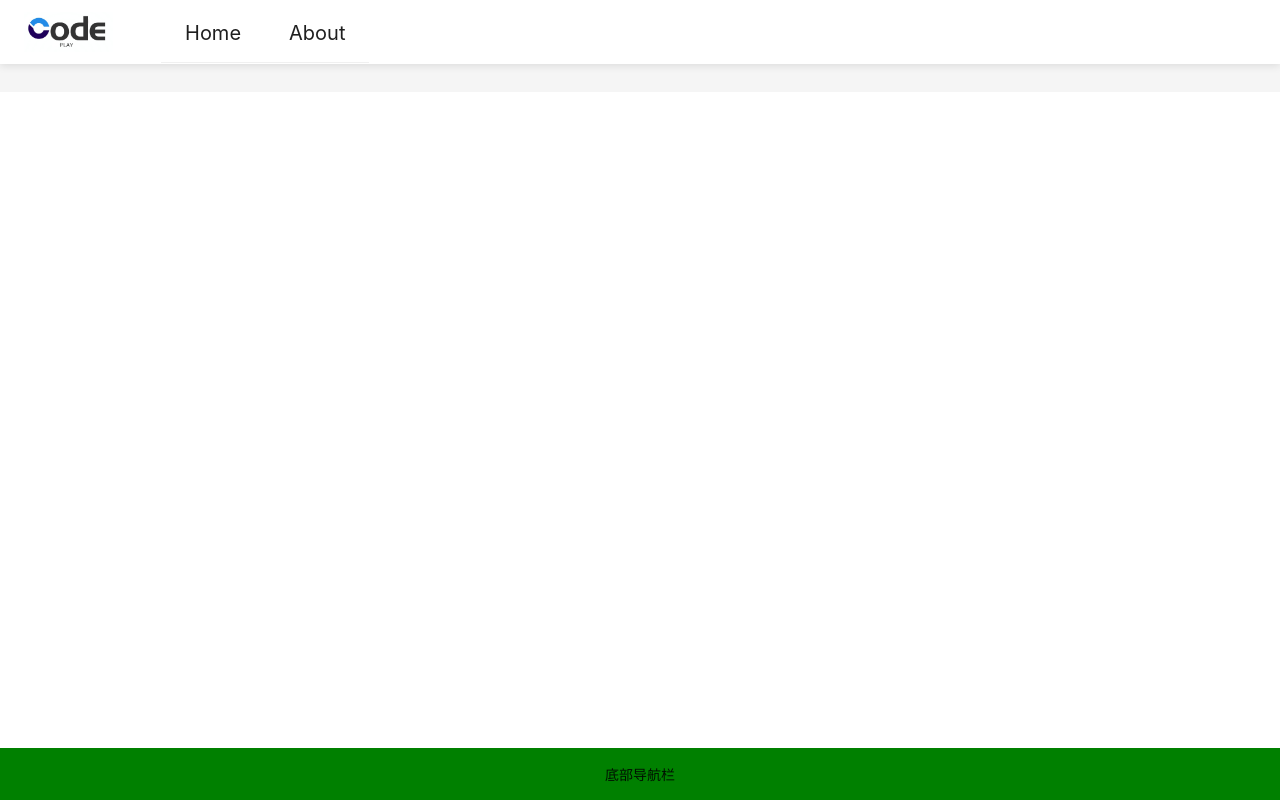
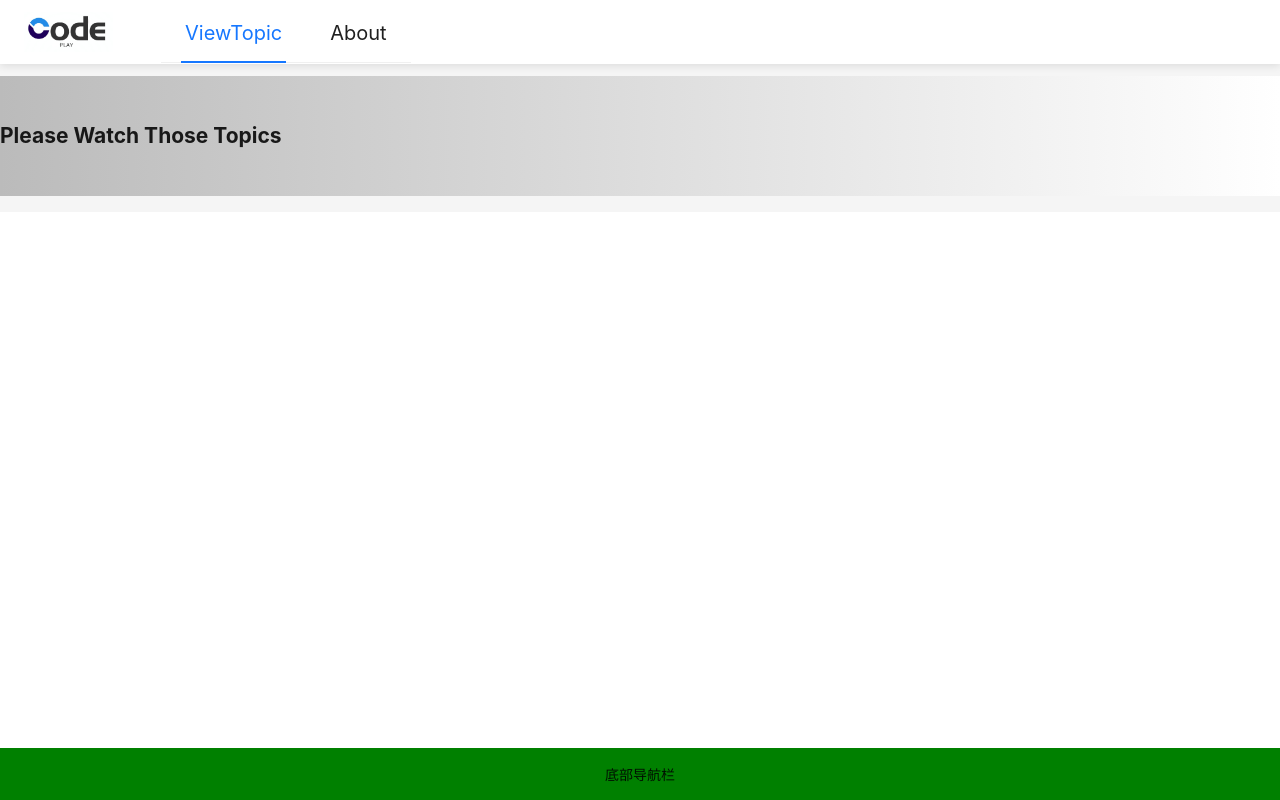
Before and after one commit to wzh-devin/codeplay-frontend, a Vue app: page /view-topic in a window 1280 px wide. Before the commit this address had no page. Built offline with nearby package versions, Linux system fonts and the light colour scheme.

Commit message:
style: 修改路由样式

```diff
--- a/components.d.ts
+++ b/components.d.ts
@@ -21,7 +21,7 @@ declare module 'vue' {
     ASpace: typeof import('ant-design-vue/es')['Space']
     BasicLayout: typeof import('./src/layouts/BasicLayout.vue')['default']
     GlobalHeader: typeof import('./src/components/global/GlobalHeader.vue')['default']
-    Home: typeof import('./src/views/home/Home.vue')['default']
+    Home: typeof import('./src/views/topic/ViewTopic.vue')['default']
     RouterLink: typeof import('vue-router')['RouterLink']
     RouterView: typeof import('vue-router')['RouterView']
   }
--- a/src/router/routes.ts
+++ b/src/router/routes.ts
@@ -11,17 +11,17 @@ const routes: Array<RouteRecordRaw> = [
   {
     path: '/',
     name: 'ROOT',
-    redirect: '/home'
+    redirect: '/view-topic'
   },
   {
-    path: '/home',
-    name: 'Home',
-    component: () => import('@/views/home/Home.vue')
+    path: '/view-topic',
+    name: 'ViewTopic',
+    component: () => import('@/views/topic/ViewTopic.vue')
   },
   {
     path: '/about',
     name: 'About',
-    component: () => import('@/views/home/About.vue')
+    component: () => import('@/views/topic/About.vue')
   }
 ]
 
--- a/src/views/home/Home.vue
+++ b/src/views/topic/ViewTopic.vue
@@ -2,19 +2,19 @@
 /**
  * 2025/3/29 22:58
  * @author <a href="https://github.com/wzh-devin">devin</a>
- * @description 家页面
+ * @description 浏览题目页面
  * @version 1.0
  * @since 1.0
  */
 </script>
 
 <template>
-  <div class="home-page">
-    <h1>This is Home Page</h1>
+  <div class="view-topic">
+    <h1>Please Watch Those Topics</h1>
   </div>
 </template>
 
 <style scoped lang="less">
-.home-page {
+.view-topic {
 }
 </style>
```
Also changed, not shown: src/views/topic/About.vue (renamed from src/views/home/About.vue).
